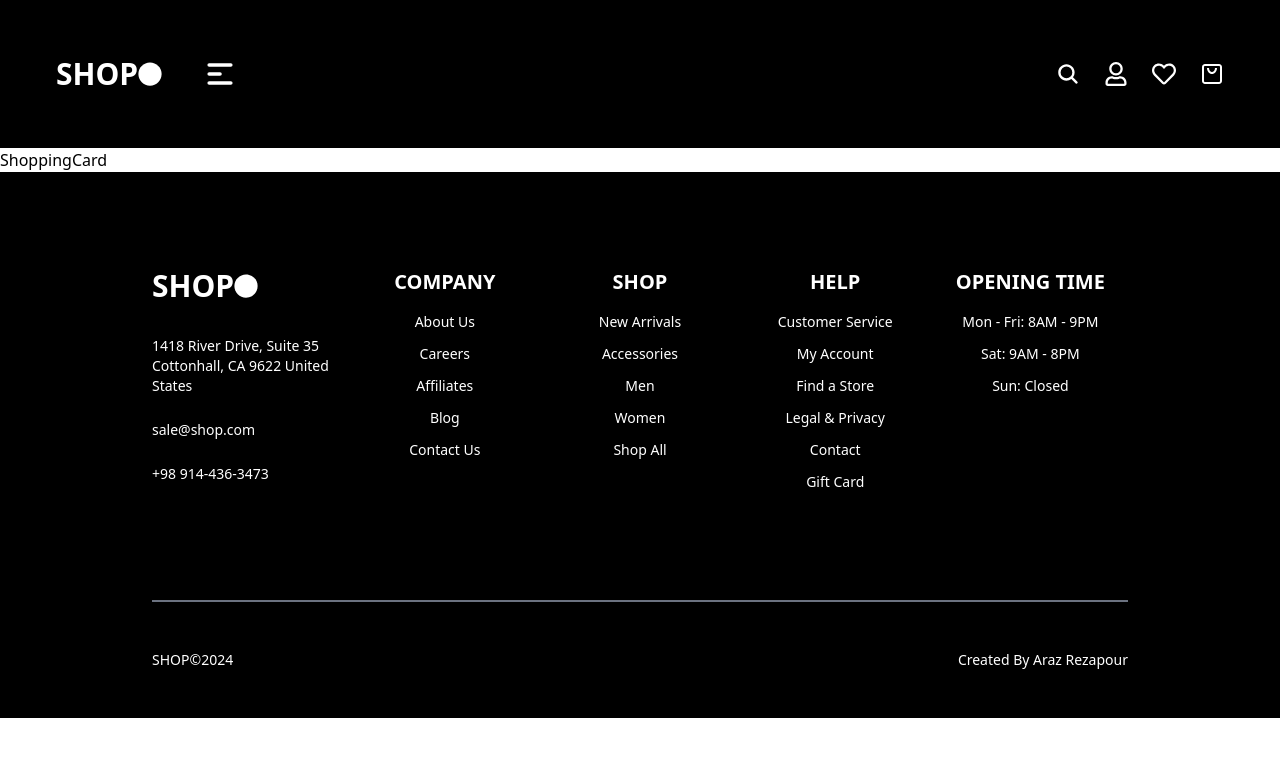
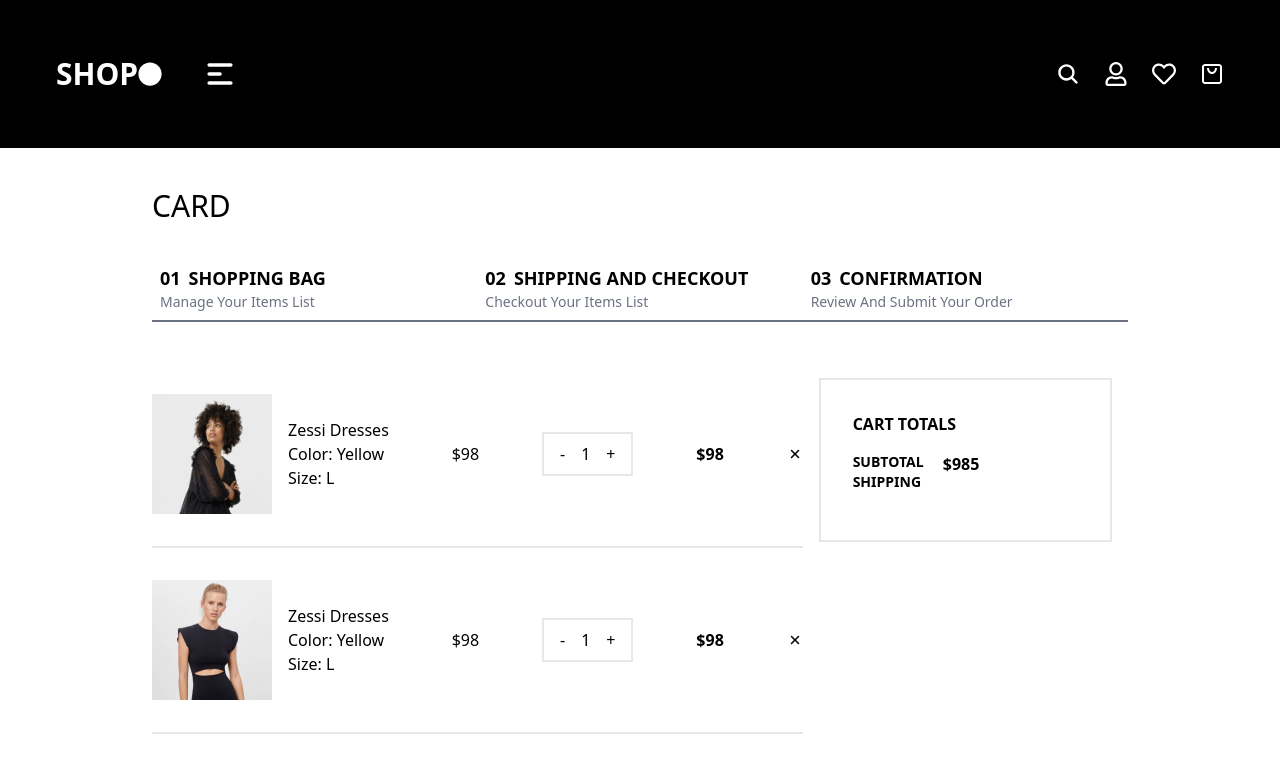
Before and after one commit to RezapourAraz/my-shop-client, a Next.js app: page /card in a window 1280 px wide. Shown: the top 764 px of the page. Built offline with nearby package versions, Linux system fonts and the light colour scheme.

Commit message:
working on basket

```diff
--- /dev/null
+++ b/components/cards/BasketProduct.cards.tsx
@@ -0,0 +1,52 @@
+import React, { FC } from "react";
+
+// Icons
+import { IoClose } from "react-icons/io5";
+
+// types
+type BasketProductCardProps = {
+  item: {
+    id: number;
+    title: string;
+    color: string;
+    size: string;
+    price: number;
+    count: number;
+    image: string;
+  };
+};
+
+const BasketProductCard: FC<BasketProductCardProps> = ({ item }) => {
+  return (
+    <div className="flex gap-4 items-center py-8 border-b-2 justify-between">
+      <div className="flex gap-4 items-center">
+        <div>
+          <img src={item.image} />
+        </div>
+        <div>
+          <div>
+            <p>{item.title}</p>
+            <p>Color: {item.color}</p>
+            <p>Size: {item.size}</p>
+          </div>
+        </div>
+      </div>
+      <div>
+        <p>${item.price}</p>
+      </div>
+      <div className="flex px-2 border-2">
+        <button className="p-2">-</button>
+        <p className="p-2">{item.count}</p>
+        <button className="p-2">+</button>
+      </div>
+      <div>
+        <p className="font-bold">${item.count * item.price}</p>
+      </div>
+      <div className="cursor-pointer">
+        <IoClose />
+      </div>
+    </div>
+  );
+};
+
+export default BasketProductCard;
--- /dev/null
+++ b/components/stepper/Card.stepper.tsx
@@ -0,0 +1,45 @@
+import React from "react";
+
+const CardStepper = () => {
+  return (
+    <div className="md:container md:mx-auto py-10">
+      <div className="mb-8">
+        <h4 className="text-3xl">CARD</h4>
+      </div>
+
+      <div className="flex justify-between">
+        <div className="p-2 border-b-2 w-full border-gray-500">
+          <div className="flex gap-2 ">
+            <h5 className="text-lg font-bold">01</h5>
+            <h5 className="text-lg font-bold">SHOPPING BAG</h5>
+          </div>
+          <div>
+            <p className="text-sm text-gray-500">Manage Your Items List</p>
+          </div>
+        </div>
+        <div className="p-2 border-b-2 w-full border-gray-500">
+          <div className="flex gap-2">
+            <h5 className="text-lg font-bold">02</h5>
+            <h5 className="text-lg font-bold">SHIPPING AND CHECKOUT</h5>
+          </div>
+          <div>
+            <p className="text-sm text-gray-500">Checkout Your Items List</p>
+          </div>
+        </div>
+        <div className="p-2 border-b-2 w-full border-gray-500">
+          <div className="flex gap-2">
+            <h5 className="text-lg font-bold">03</h5>
+            <h5 className="text-lg font-bold">CONFIRMATION</h5>
+          </div>
+          <div>
+            <p className="text-sm text-gray-500">
+              Review And Submit Your Order
+            </p>
+          </div>
+        </div>
+      </div>
+    </div>
+  );
+};
+
+export default CardStepper;
--- a/pages/card/index.tsx
+++ b/pages/card/index.tsx
@@ -1,8 +1,74 @@
+import BasketProductCard from "@/components/cards/BasketProduct.cards";
+import CardStepper from "@/components/stepper/Card.stepper";
 import MainLayout from "@/layouts/Main.layouts";
 import React from "react";
 
+const basketItems = [
+  {
+    id: 1,
+    title: "Zessi Dresses",
+    color: "Yellow",
+    size: "L",
+    price: 98,
+    count: 1,
+    image: "cart-item-1.jpg",
+  },
+  {
+    id: 2,
+    title: "Zessi Dresses",
+    color: "Yellow",
+    size: "L",
+    price: 98,
+    count: 1,
+    image: "cart-item-2.jpg",
+  },
+  {
+    id: 3,
+    title: "Zessi Dresses",
+    color: "Yellow",
+    size: "L",
+    price: 98,
+    count: 1,
+    image: "cart-item-3.jpg",
+  },
+];
+
 const ShoppingCard = () => {
-  return <MainLayout>ShoppingCard</MainLayout>;
+  return (
+    <MainLayout>
+      <CardStepper />
+      <div className="grid grid-cols-3 md:container md:mx-auto">
+        <div className="col-span-2">
+          {basketItems.map((item) => (
+            <BasketProductCard item={item} />
+          ))}
+          <div className="flex py-8 items-center justify-between">
+            <div className="border-2 p-2">
+              <input placeholder="Coupon Code" className="p-2 outline-none" />
+              <button>APPLY COUPON</button>
+            </div>
+            <div>
+              <button className="bg-gray-200 p-4 ">UPDATE CARD</button>
+            </div>
+          </div>
+        </div>
+        <div className=" col-span-1 p-4">
+          <div className=" p-8 border-2">
+            <p className="font-bold">CART TOTALS</p>
+            <div className="grid grid-cols-5 py-4">
+              <div className="col-span-2">
+                <p className="font-bold text-sm">SUBTOTAL</p>
+                <p className="font-bold text-sm">SHIPPING</p>
+              </div>
+              <div className="col-span-3">
+                <p className="font-bold">$985</p>
+              </div>
+            </div>
+          </div>
+        </div>
+      </div>
+    </MainLayout>
+  );
 };
 
 export default ShoppingCard;
```
